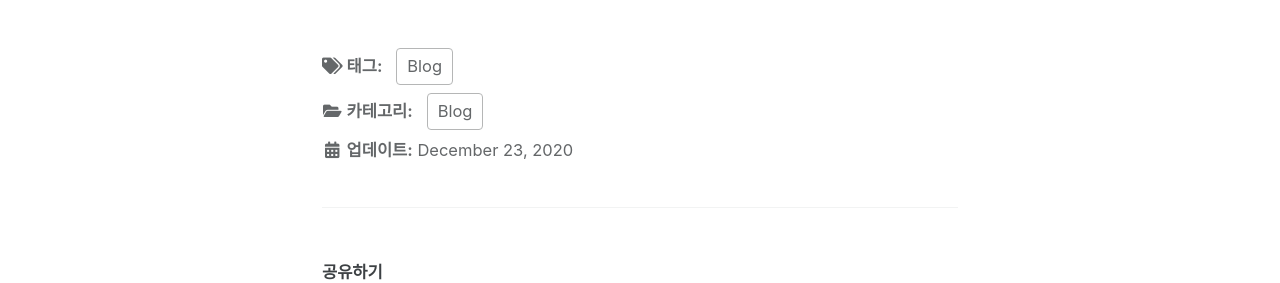
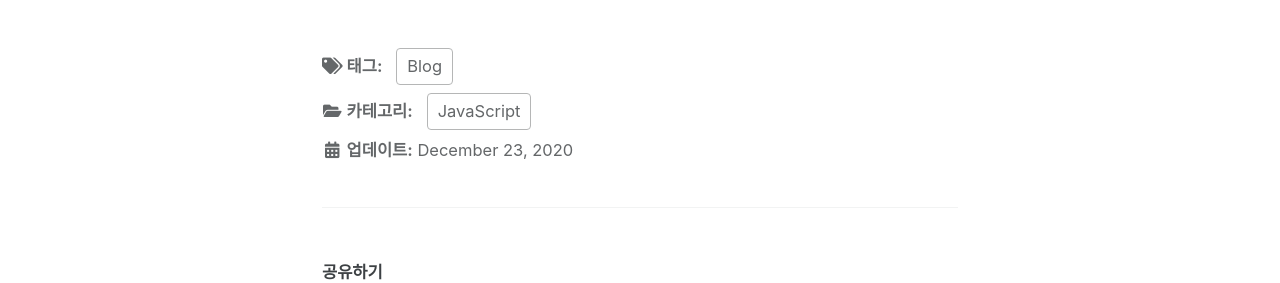
Before and after one commit to JeonSoongu/JeonSoongu.github.io, a Jekyll site: the page built from _posts/2020-12-23-hello.md, in a window 1280 px wide and 900 px high, scrolled down 3473 px. Shown: the part 212-495 px from the top of the window. Built offline with Jekyll 4.4.1, drawn with Linux system fonts in a browser that asks for light colours; cached includes are drawn as plain includes.

Commit message:
카테고리메뉴바에등록

```diff
--- a/_posts/2020-12-23-hello.md
+++ b/_posts/2020-12-23-hello.md
@@ -1,7 +1,7 @@
 ---
 title : "JavaScript 문법"
 category :
-    - Blog
+    - JavaScript
 tag :
     - Blog
 author_profile: true
```
